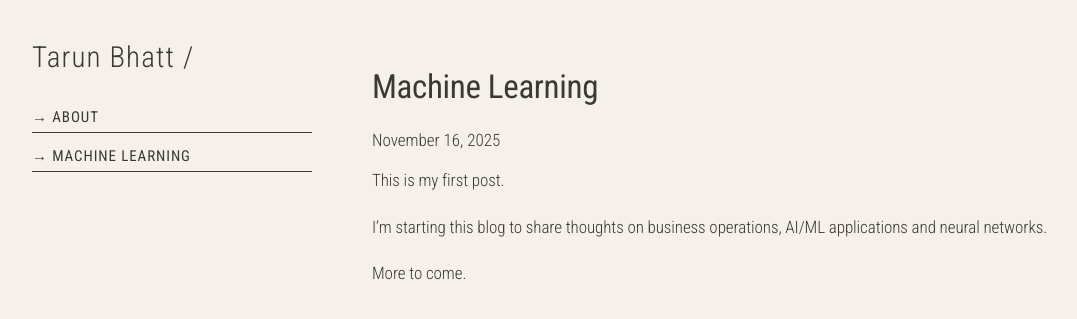
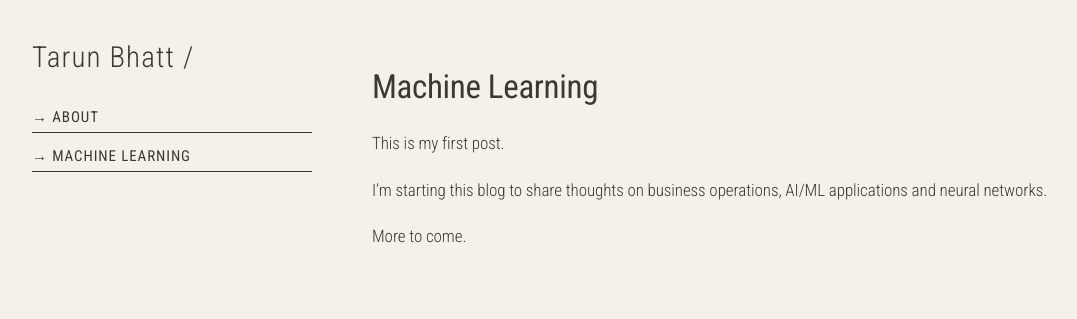
Before and after one commit to rimkute/blog, a Jekyll site: the page built from _posts/2025-11-16-ANN.md, in a window 1280 px wide. Shown: the top 319 px of the page, without its empty margins (28-1105 px from the left). Built offline with Jekyll 4.4.1, drawn with Linux system fonts in a browser that asks for light colours.

Commit message:
Update post.html

```diff
--- a/_layouts/post.html
+++ b/_layouts/post.html
@@ -3,11 +3,13 @@ layout: default
 ---
 
 <article class="post">
+
   <h1 class="post-title">{{ page.title }}</h1>
-  <p class="post-meta">
-    {{ page.date | date: "%B %-d, %Y" }}
-  </p>
+
+  <!-- DATE REMOVED -->
+
   <div class="post-body">
     {{ content }}
   </div>
+
 </article>
```
